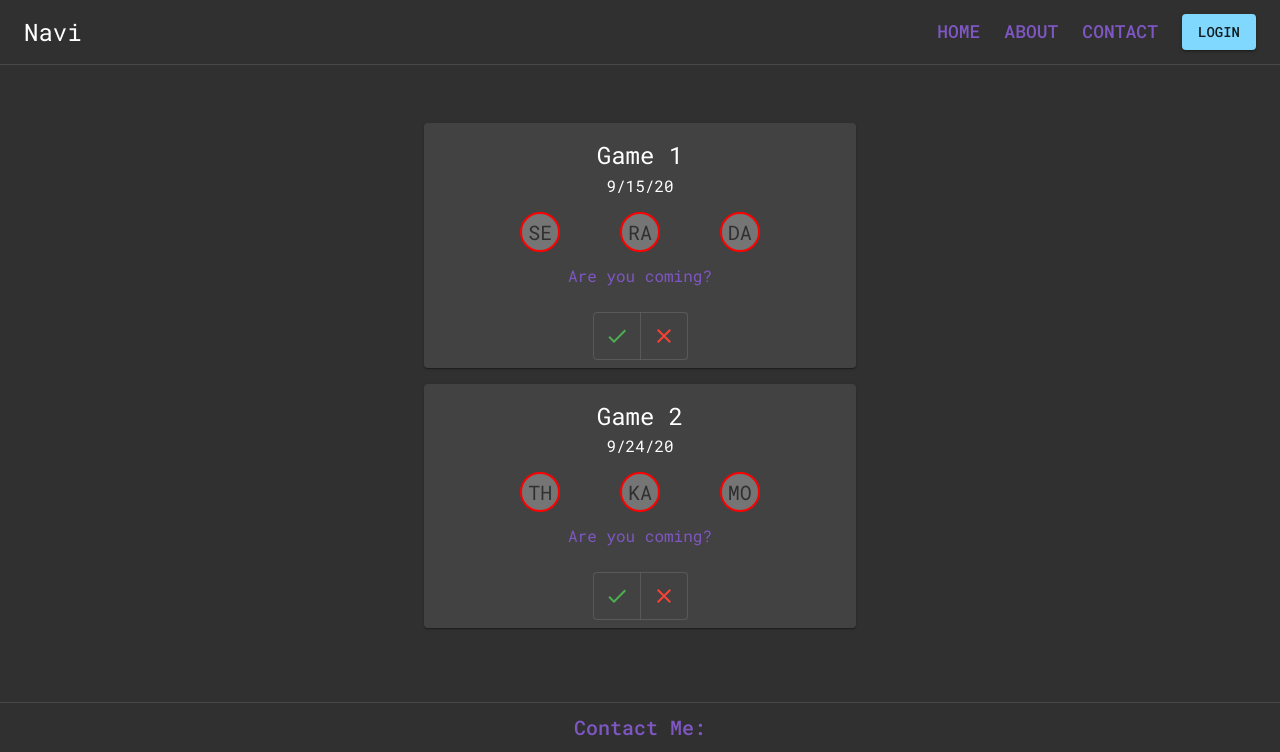
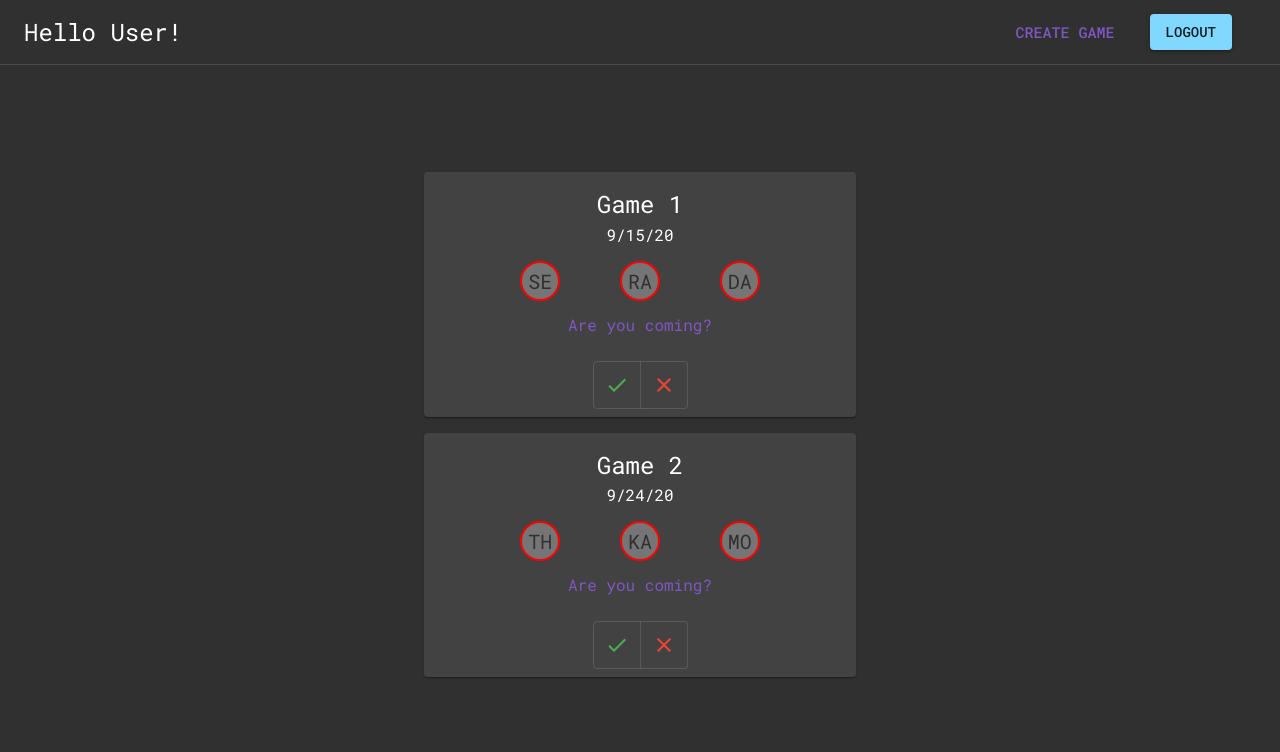
Before and after one commit to UnseelieDad/RPG-Scheduler, a Gatsby site: page /app in a window 1280 px wide. Shown: the top 752 px of the page. Built offline with nearby package versions, Linux system fonts and the light colour scheme; Gatsby itself is replaced by a stand-in of ours.

Commit message:
Making the app header

```diff
--- /dev/null
+++ b/src/components/app-header/AppHeader.jsx
@@ -0,0 +1,33 @@
+import React from "react"
+
+import {
+  Toolbar,
+  Button,
+  Divider,
+  Typography,
+  Container,
+} from "@material-ui/core"
+
+import AuthButton from "../auth/AuthButton/AuthButton"
+
+import appHeaderStyles from "./appHeaderStyles"
+
+const AppHeader = () => {
+  const classes = appHeaderStyles()
+  return (
+    <header>
+      <Toolbar className={classes.root}>
+        <Typography variant="h5" className={classes.header}>
+          Hello User!
+        </Typography>
+        <Button color="primary" size="large" className={classes.button}>
+          CREATE GAME
+        </Button>
+        <AuthButton classes={classes.button}>LOGOUT</AuthButton>
+      </Toolbar>
+      <Divider />
+    </header>
+  )
+}
+
+export default AppHeader
--- /dev/null
+++ b/src/components/app-header/appHeaderStyles.jsx
@@ -0,0 +1,15 @@
+import { makeStyles } from "@material-ui/styles"
+
+const appHeaderStyles = makeStyles(theme => ({
+  root: {
+    display: "flex",
+  },
+  header: {
+    flexGrow: 1,
+  },
+  button: {
+    marginRight: theme.spacing(3),
+  },
+}))
+
+export default appHeaderStyles
--- a/src/components/layout/Layout.jsx
+++ b/src/components/layout/Layout.jsx
@@ -2,19 +2,17 @@ import React from "react"
 
 import Header from "../header/Header"
 import Footer from "../footer/Footer"
+import AppHeader from "../app-header/AppHeader"
 import layoutStyles from "./layoutStyles"
-import { Container, Grid } from "@material-ui/core"
 
-const Layout = ({ children }) => {
+const Layout = ({ children, header, footer }) => {
   const classes = layoutStyles()
 
   return (
     <div className={classes.root}>
-      <Header />
-      <div className={classes.content}>
-        <main className={classes.main}>{children}</main>
-      </div>
-      <Footer />
+      {header}
+      <main className={classes.content}>{children}</main>
+      {footer === true ? <Footer /> : null}
     </div>
   )
 }
--- a/src/components/layout/layoutStyles.jsx
+++ b/src/components/layout/layoutStyles.jsx
@@ -14,9 +14,6 @@ const layoutStyles = makeStyles(theme =>
       flexDirection: "column",
       justifyContent: "center",
     },
-    main: {
-      margin: theme.spacing(3, 0),
-    },
   })
 )
 
--- a/src/pages/app.jsx
+++ b/src/pages/app.jsx
@@ -6,6 +6,7 @@ import theme from "../theme/theme"
 import Layout from "../components/layout/Layout"
 import Auth from "../components/auth/Auth"
 import GameList from "../components/game-list/GameList"
+import AppHeader from "../components/app-header/AppHeader"
 
 /*
   Ok so, here's what we do. Have an app page, with the usual layout but if user isn't auth give them a login with discord button
@@ -32,7 +33,7 @@ const App = props => {
   return (
     <ThemeProvider theme={theme}>
       <CssBaseline />
-      <Layout>
+      <Layout header={<AppHeader />}>
         {/* <Auth code={props.location.search.split("=")[1]} /> */}
         <GameList />
       </Layout>
--- a/src/pages/index.jsx
+++ b/src/pages/index.jsx
@@ -11,6 +11,7 @@ import {
 import theme from "../theme/theme"
 import Layout from "../components/layout/Layout"
 import AuthButton from "../components/auth/AuthButton/AuthButton"
+import Header from "../components/header/Header"
 
 const useStyles = makeStyles(theme =>
   createStyles({
@@ -34,7 +35,7 @@ const Home = () => {
   return (
     <ThemeProvider theme={theme}>
       <CssBaseline />
-      <Layout>
+      <Layout header={<Header />} footer>
         <Container className={classes.root}>
           <Typography align="center" variant="h4" className={classes.text}>
             Never miss a game again.
```
